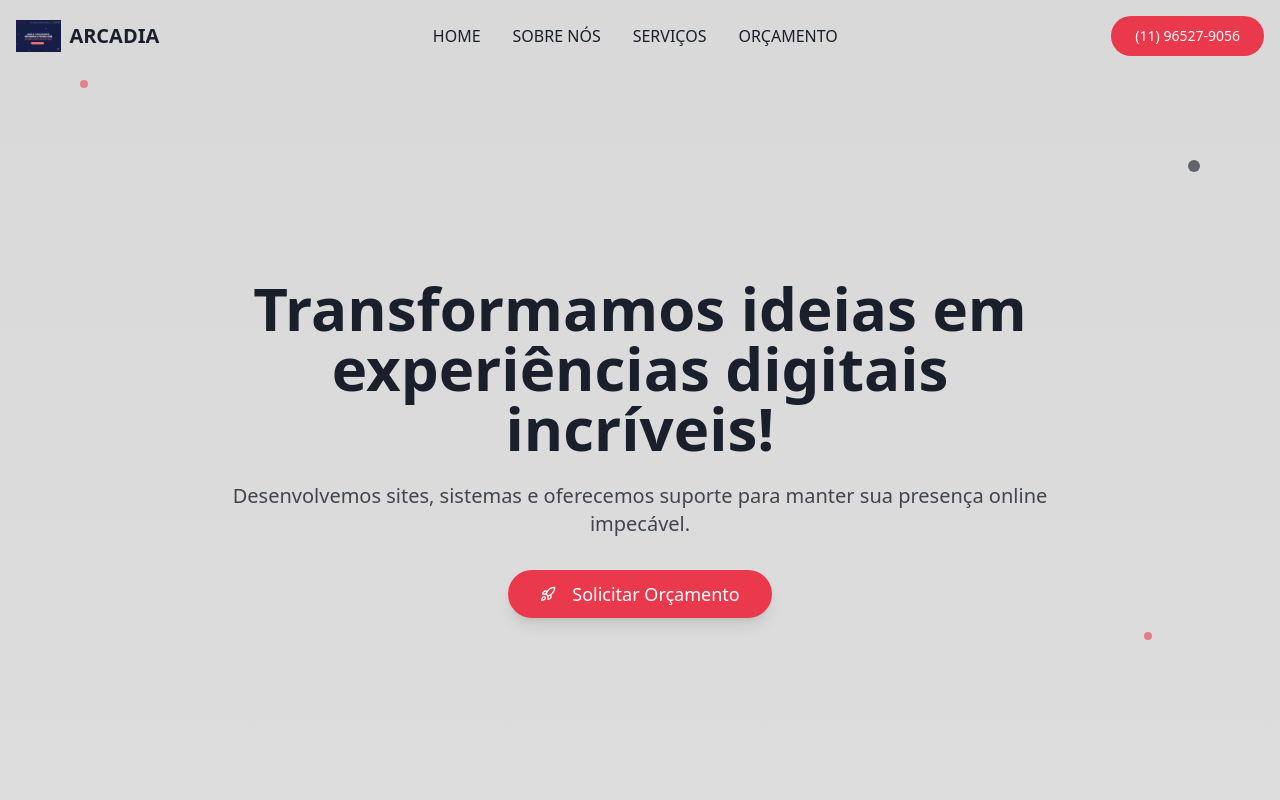
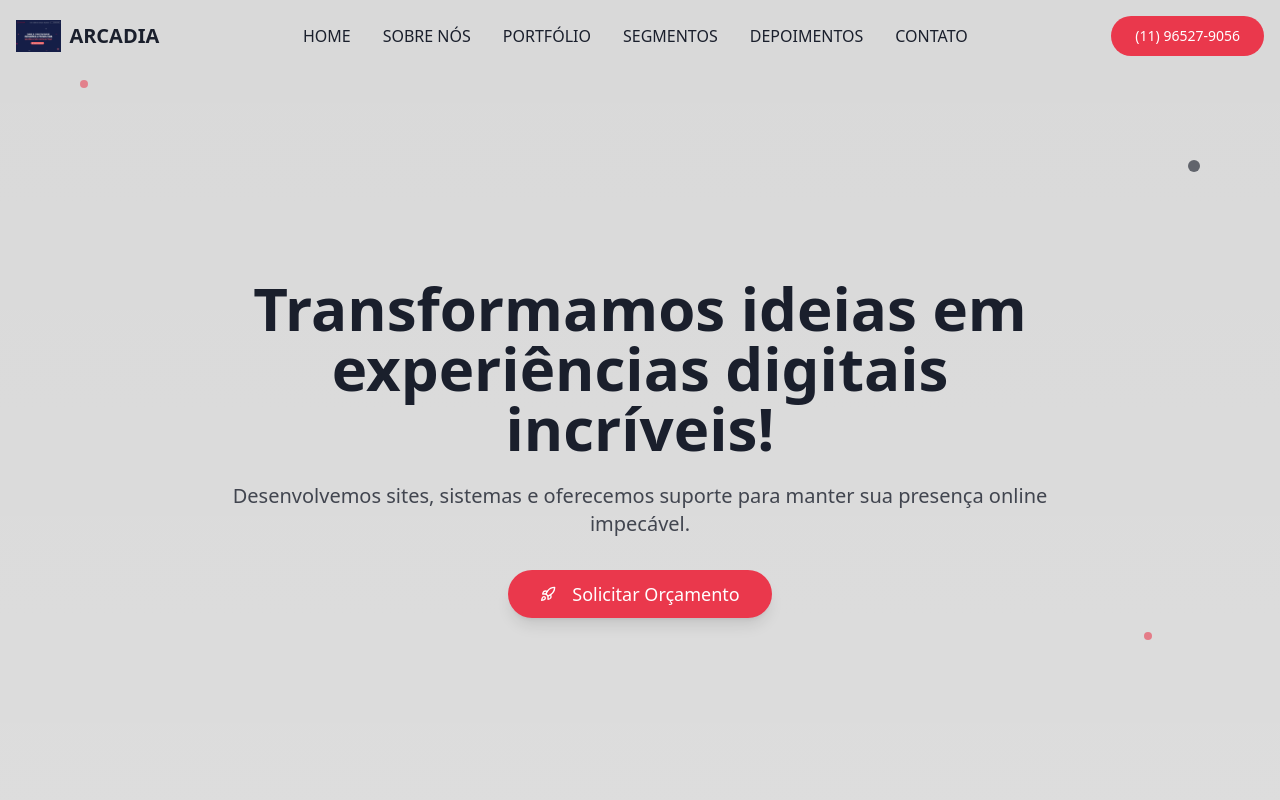
Before and after one commit to Cloves-Neto/arcadiacs, a React (Vite) app: page / in a window 1280 px wide. Shown: the top 800 px of the page. Built offline with nearby package versions, Linux system fonts and the light colour scheme.

Commit message:
Update navigation menu
Improved the navigation menu to highlight the currently active section.  The menu will now dynamically update to reflect the user's current position on the page.

```diff
--- a/src/components/Navbar.tsx
+++ b/src/components/Navbar.tsx
@@ -4,14 +4,49 @@ import { useState, useEffect } from "react";
 
 const Navbar = () => {
   const [isScrolled, setIsScrolled] = useState(false);
+  const [activeSection, setActiveSection] = useState("home");
 
   useEffect(() => {
     const handleScroll = () => {
       setIsScrolled(window.scrollY > 20);
+
+      // Get all sections
+      const sections = document.querySelectorAll("section");
+      const scrollPosition = window.scrollY + 100; // Offset for better accuracy
+
+      sections.forEach((section) => {
+        const sectionTop = section.offsetTop;
+        const sectionHeight = section.offsetHeight;
+        const sectionId = section.id;
+
+        if (
+          scrollPosition >= sectionTop &&
+          scrollPosition < sectionTop + sectionHeight
+        ) {
+          setActiveSection(sectionId);
+        }
+      });
     };
+
     window.addEventListener("scroll", handleScroll);
     return () => window.removeEventListener("scroll", handleScroll);
   }, []);
+
+  const scrollToSection = (sectionId: string) => {
+    const element = document.getElementById(sectionId);
+    if (element) {
+      element.scrollIntoView({ behavior: "smooth" });
+    }
+  };
+
+  const menuItems = [
+    { id: "home", label: "HOME" },
+    { id: "about", label: "SOBRE NÓS" },
+    { id: "portfolio", label: "PORTFÓLIO" },
+    { id: "segments", label: "SEGMENTOS" },
+    { id: "testimonials", label: "DEPOIMENTOS" },
+    { id: "contact", label: "CONTATO" },
+  ];
 
   return (
     <nav
@@ -27,10 +62,19 @@ const Navbar = () => {
           </a>
 
           <div className="hidden md:flex items-center space-x-8">
-            <a href="#" className="text-arcadia-dark hover:text-arcadia-primary transition-colors">HOME</a>
-            <a href="#" className="text-arcadia-dark hover:text-arcadia-primary transition-colors">SOBRE NÓS</a>
-            <a href="#" className="text-arcadia-dark hover:text-arcadia-primary transition-colors">SERVIÇOS</a>
-            <a href="#" className="text-arcadia-dark hover:text-arcadia-primary transition-colors">ORÇAMENTO</a>
+            {menuItems.map((item) => (
+              <button
+                key={item.id}
+                onClick={() => scrollToSection(item.id)}
+                className={`text-arcadia-dark hover:text-arcadia-primary transition-colors ${
+                  activeSection === item.id
+                    ? "text-arcadia-primary font-bold"
+                    : ""
+                }`}
+              >
+                {item.label}
+              </button>
+            ))}
           </div>
 
           <Button className="hidden md:flex bg-arcadia-primary hover:bg-arcadia-primary/90 text-white font-medium rounded-full px-6">
--- a/src/pages/Index.tsx
+++ b/src/pages/Index.tsx
@@ -11,12 +11,24 @@ const Index = () => {
   return (
     <main className="min-h-screen">
       <Navbar />
+      <section id="home">
         <Hero />
+      </section>
+      <section id="about">
         <About />
+      </section>
+      <section id="portfolio">
         <Portfolio />
+      </section>
+      <section id="segments">
         <BusinessSegments />
+      </section>
+      <section id="testimonials">
         <Testimonials />
+      </section>
+      <section id="contact">
         <ContactForm />
+      </section>
     </main>
   );
 };
```
Lines whose indentation alone changed are shown as unchanged.
